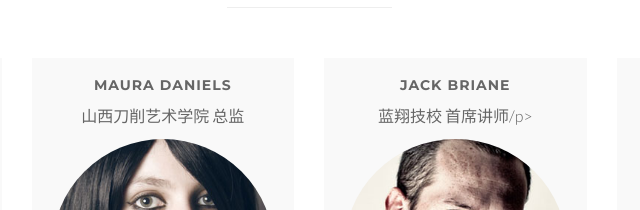
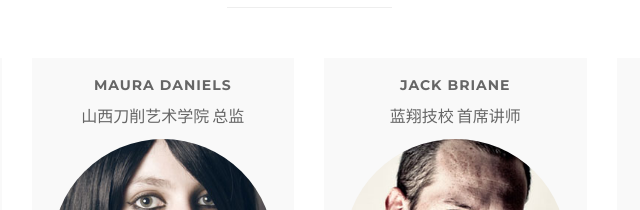
Before and after one commit to Snowpee/mrMoustache, a plain HTML site: page index.html in a window 1280 px wide. Shown: the part 1035-1245 px from the top of the page, 331-971 px from the left. Drawn offline with Linux system fonts and the light colour scheme.

Commit message:
标签错误

```diff
--- a/index.html
+++ b/index.html
@@ -128,7 +128,7 @@
                 <div class="team boxed-grey">
                     <div class="inner">
 						<h5>Jack Briane</h5>
-                        <p class="subtitle">蓝翔技校 首席讲师/p>
+                        <p class="subtitle">蓝翔技校 首席讲师</p>
                         <div class="avatar"><img src="img/team/3.jpg" alt="" class="img-responsive img-circle" /></div>
 
                     </div>
```
